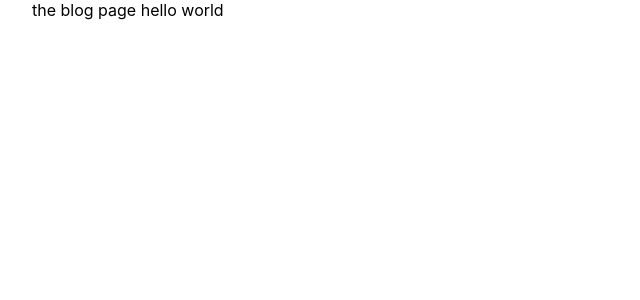
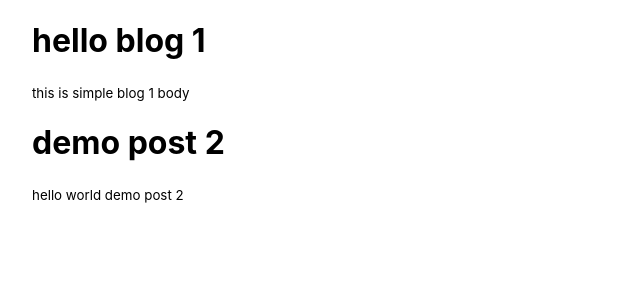
Before and after one commit to JakariaJishan/NEXT-JS, a Next.js app in the folder markdown-blog-demo-v2/: page / in a window 1280 px wide. Shown: the top 300 px of the page, without its empty margins (0-640 px from the left). Built offline with nearby package versions, Linux system fonts and the light colour scheme.

Commit message:
create post and fetch posts

```diff
--- a/markdown-blog-demo-v2/package.json
+++ b/markdown-blog-demo-v2/package.json
@@ -9,6 +9,8 @@
     "lint": "next lint"
   },
   "dependencies": {
+    "gray-matter": "^4.0.3",
+    "matter": "^0.2.0",
     "next": "12.1.6",
     "react": "18.1.0",
     "react-dom": "18.1.0"
--- a/markdown-blog-demo-v2/pages/index.js
+++ b/markdown-blog-demo-v2/pages/index.js
@@ -2,6 +2,7 @@ import Head from "next/head";
 import styles from "../styles/Home.module.css";
 const fs = require("fs");
 const path = require("path");
+const matter = require("gray-matter");
 export default function Home({ posts }) {
   return (
     <div className={styles.container}>
@@ -10,17 +11,33 @@ export default function Home({ posts }) {
         <meta name="description" content="Generated by create next app" />
         <link rel="icon" href="/favicon.ico" />
       </Head>
-      the blog page {posts}
+      {posts.map((item, index) => (
+        <div key={item.slug}>
+          <h1>{item.data.title}</h1>
+          <small>{item.data.body}</small>
+        </div>
+      ))}
     </div>
   );
 }
 
 export async function getStaticProps(context) {
   const file = fs.readdirSync(path.join("posts"));
-  console.log(file);
+  const posts = file.map((filename) => {
+    const slug = filename.replace(".md", "");
+    const markdownWithMeta = fs.readFileSync(
+      path.join("posts", filename),
+      "utf-8"
+    );
+    const { data } = matter(markdownWithMeta);
+    return {
+      slug,
+      data,
+    };
+  });
   return {
     props: {
-      posts: "hello world",
+      posts: posts,
     },
   };
 }
--- /dev/null
+++ b/markdown-blog-demo-v2/posts/post2.md
@@ -0,0 +1,4 @@
+---
+title: "demo post 2"
+body: "hello world demo post 2"
+---
```
Also changed, not shown: 1 other file (tests, documents, lock files or other folders).
